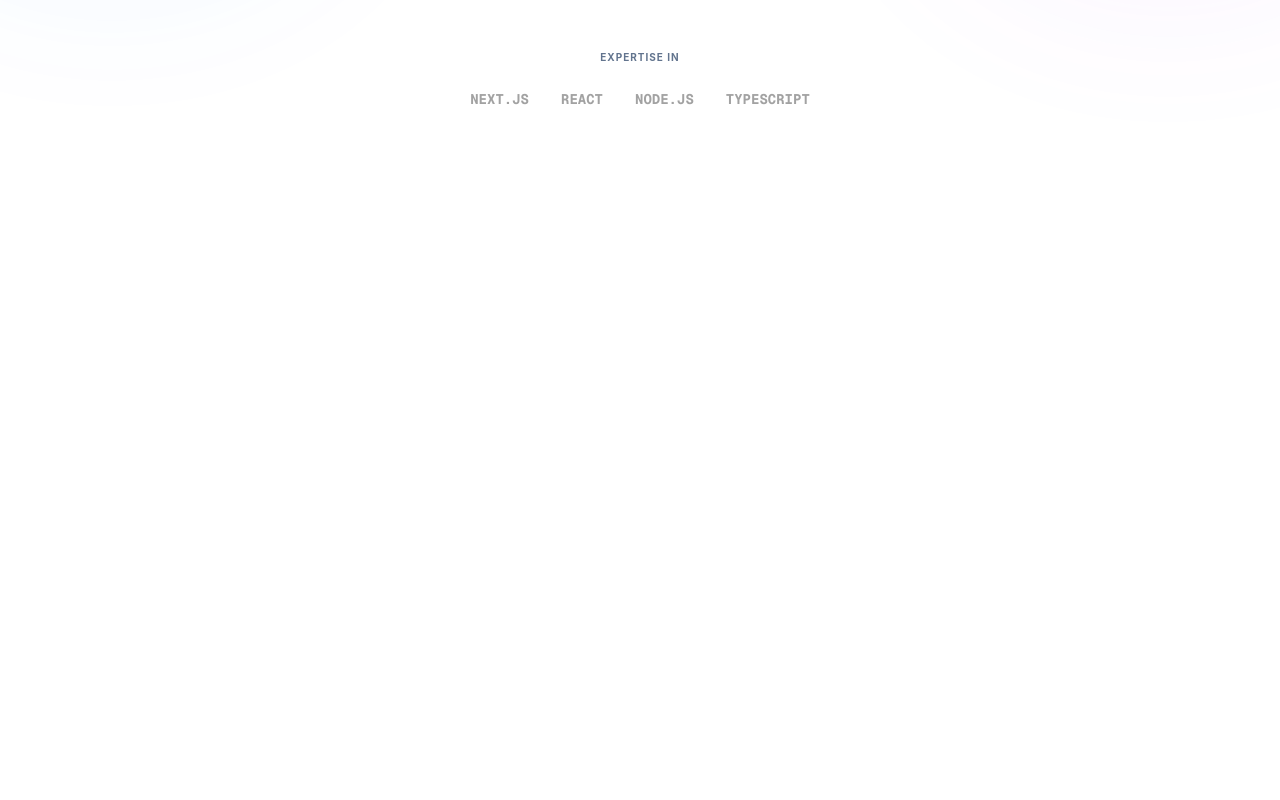
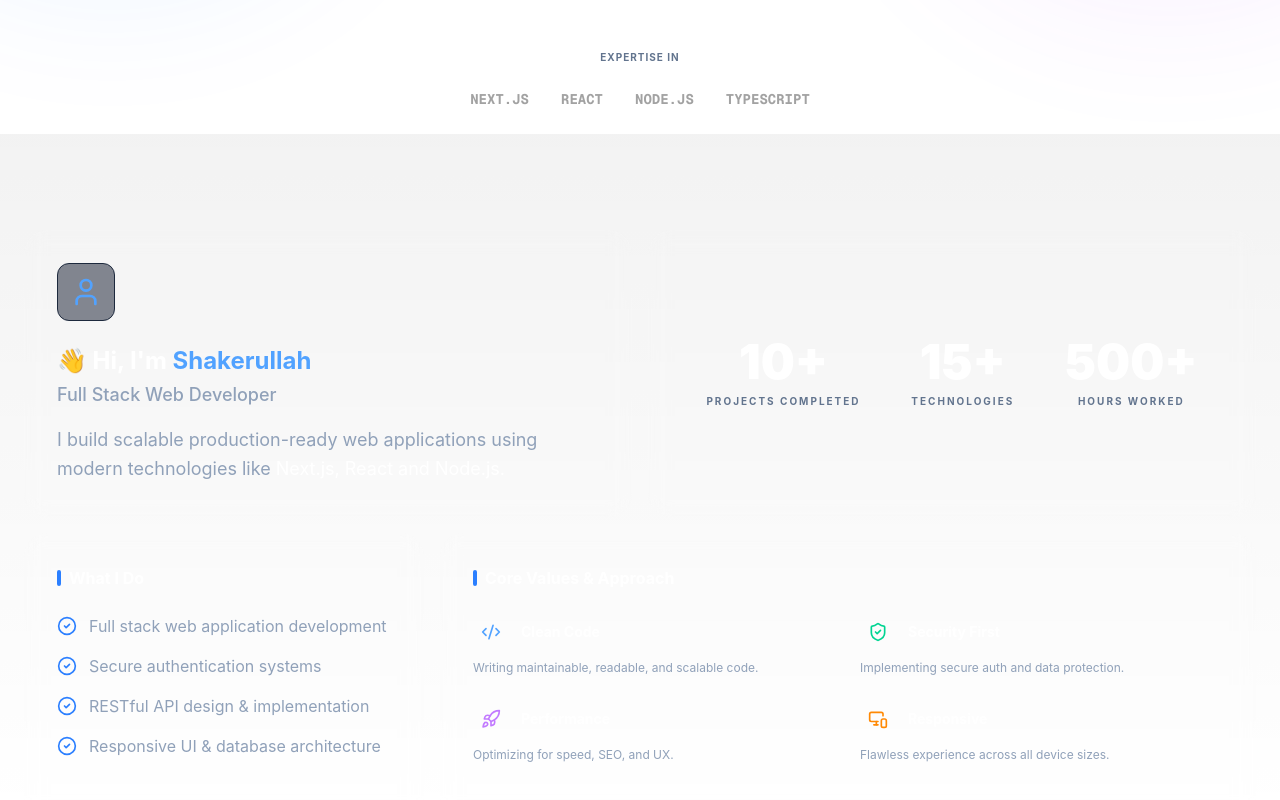
Before and after one commit to mdshakerullahS/Portfolio, a Next.js app: page / in a window 1280 px wide. Shown: the part 666-1466 px from the top of the page. Before the commit the page ends 800 px from the top, so only its background shows below. Built offline with nearby package versions, Linux system fonts and the light colour scheme.

Commit message:
update: add about section

```diff
--- a/src/app/page.tsx
+++ b/src/app/page.tsx
@@ -1,9 +1,11 @@
+import About from "@/components/About";
 import Hero from "@/components/Hero";
 
 export default function Home() {
   return (
     <div className="cyber-grid">
       <Hero />
+      <About />
     </div>
   );
 }
--- /dev/null
+++ b/src/components/About.tsx
@@ -0,0 +1,132 @@
+import {
+  User,
+  Code2,
+  ShieldCheck,
+  Rocket,
+  MonitorSmartphone,
+  CheckCircle2,
+} from "lucide-react";
+import { FC } from "react";
+
+// 1. Extracted Data for easier maintenance
+const STATS = [
+  { label: "Projects Completed", value: "10+" },
+  { label: "Technologies", value: "15+" },
+  { label: "Hours Worked", value: "500+" },
+];
+
+const CORE_VALUES = [
+  {
+    icon: <Code2 className="w-5 h-5 text-blue-400" />,
+    title: "Clean Code",
+    desc: "Writing maintainable, readable, and scalable code.",
+  },
+  {
+    icon: <ShieldCheck className="w-5 h-5 text-emerald-400" />,
+    title: "Security First",
+    desc: "Implementing secure auth and data protection.",
+  },
+  {
+    icon: <Rocket className="w-5 h-5 text-purple-400" />,
+    title: "Performance",
+    desc: "Optimizing for speed, SEO, and UX.",
+  },
+  {
+    icon: <MonitorSmartphone className="w-5 h-5 text-orange-400" />,
+    title: "Responsive",
+    desc: "Flawless experience across all device sizes.",
+  },
+];
+
+const About: FC = () => {
+  return (
+    <section
+      id="about"
+      className="pt-24 bg-linear-to-b from-black/5 to-transparent"
+    >
+      <div className="max-w-7xl mx-auto px-6">
+        <div className="grid lg:grid-cols-6 gap-4 auto-rows-fr">
+          {/* Main Info - Spans 2 columns */}
+          <div className="glass col-span-6 lg:col-span-3 group rounded-3xl p-8 border border-white/5 hover:border-white/10 transition-all duration-300">
+            <div className="w-fit p-3 rounded-xl bg-slate-900/50 border border-slate-800 mb-6 group-hover:scale-110 transition-transform">
+              <User className="w-8 h-8 text-blue-400" />
+            </div>
+            <h2 className="text-2xl font-bold mb-4 text-white">
+              👋 Hi, I'm <span className="text-blue-400">Shakerullah</span>
+              <span className="block text-lg font-medium text-slate-400 mt-1">
+                Full Stack Web Developer
+              </span>
+            </h2>
+            <p className="text-slate-400 leading-relaxed text-lg">
+              I build scalable production-ready web applications using modern
+              technologies like{" "}
+              <span className="text-white">Next.js, React and Node.js.</span>
+            </p>
+          </div>
+
+          {/* Stats Card - Spans 2 columns */}
+          <div className="glass col-span-6 md:col-span-3 rounded-3xl p-8 border border-white/5 flex flex-col lg:flex-row items-center justify-around">
+            {STATS.map((stat, index) => (
+              <div key={index} className="text-center">
+                <p className="text-4xl lg:text-5xl font-black text-white mb-2">
+                  {stat.value}
+                </p>
+                <p className="text-[10px] font-bold text-slate-500 uppercase tracking-[0.2em]">
+                  {stat.label}
+                </p>
+              </div>
+            ))}
+          </div>
+
+          {/* What I Do - List with Icons */}
+          <div className="glass col-span-6 md:col-span-3 lg:col-span-2 rounded-3xl p-8 border border-white/5">
+            <h3 className="text-white font-bold mb-6 flex items-center gap-2">
+              <div className="w-1 h-4 bg-blue-500 rounded-full" />
+              What I Do
+            </h3>
+            <ul className="space-y-4">
+              {[
+                "Full stack web application development",
+                "Secure authentication systems",
+                "RESTful API design & implementation",
+                "Responsive UI & database architecture",
+              ].map((item, i) => (
+                <li key={i} className="flex items-start gap-3 text-slate-400">
+                  <CheckCircle2 className="w-5 h-5 text-blue-500 shrink-0 mt-0.5" />
+                  <span>{item}</span>
+                </li>
+              ))}
+            </ul>
+          </div>
+
+          {/* Core Values Grid */}
+          <div className="glass col-span-6 lg:col-span-4 rounded-3xl p-8 border border-white/5">
+            <h3 className="text-white font-bold mb-6 flex items-center gap-2">
+              <div className="w-1 h-4 bg-blue-500 rounded-full" />
+              Core Values & Approach
+            </h3>
+            <div className="grid sm:grid-cols-2 gap-6">
+              {CORE_VALUES.map((value, i) => (
+                <div key={i} className="space-y-2 group">
+                  <div className="flex items-center gap-3">
+                    <div className="p-2 rounded-lg bg-white/5 group-hover:bg-white/10 transition-colors">
+                      {value.icon}
+                    </div>
+                    <h3 className="text-sm font-bold text-white">
+                      {value.title}
+                    </h3>
+                  </div>
+                  <p className="text-xs text-slate-400 leading-relaxed">
+                    {value.desc}
+                  </p>
+                </div>
+              ))}
+            </div>
+          </div>
+        </div>
+      </div>
+    </section>
+  );
+};
+
+export default About;
```
